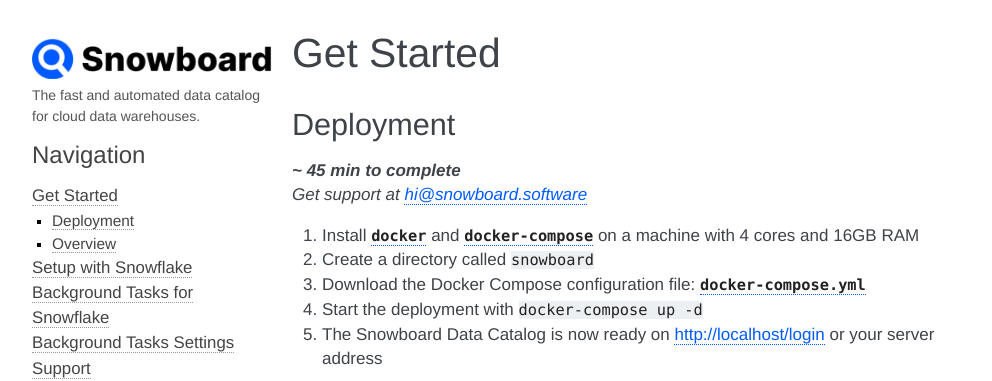
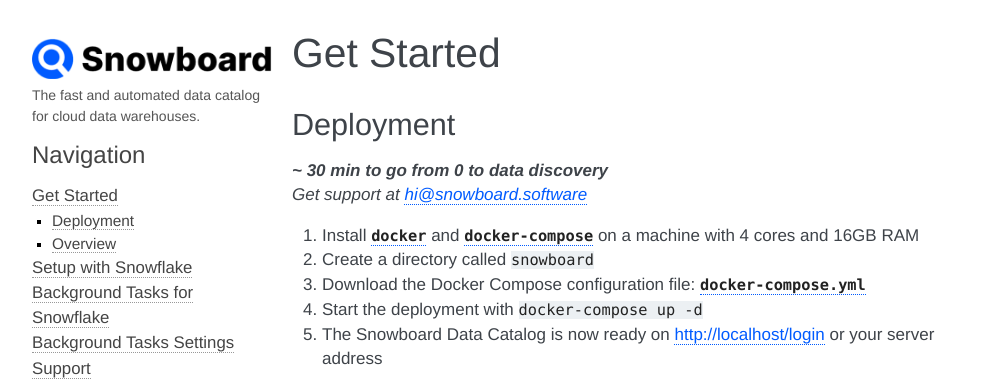
Before and after one commit to Snowboard-Software/snowboard_software, a Sphinx documentation site: the page built from docs/getstarted.md, in a window 1280 px wide. Shown: the top 381 px of the page, without its empty margins (148-1140 px from the left). Built offline with Sphinx 7.4.7, drawn with Linux system fonts in a browser that asks for light colours.

Commit message:
bumped version to get started

```diff
--- a/docs/getstarted.md
+++ b/docs/getstarted.md
@@ -2,7 +2,7 @@
 ===========
 
 ## Deployment
-***~ 45 min to complete***  <br>
+***~ 30 min to go from 0 to data discovery***  <br>
 *Get support at [hi@snowboard.software](mailto:hi@snowboard.software)*
 
 1. Install [`docker`](https://docs.docker.com/engine/install/) and [`docker-compose`](https://docs.docker.com/compose/install/) on a machine with 4 cores and 16GB RAM
```
